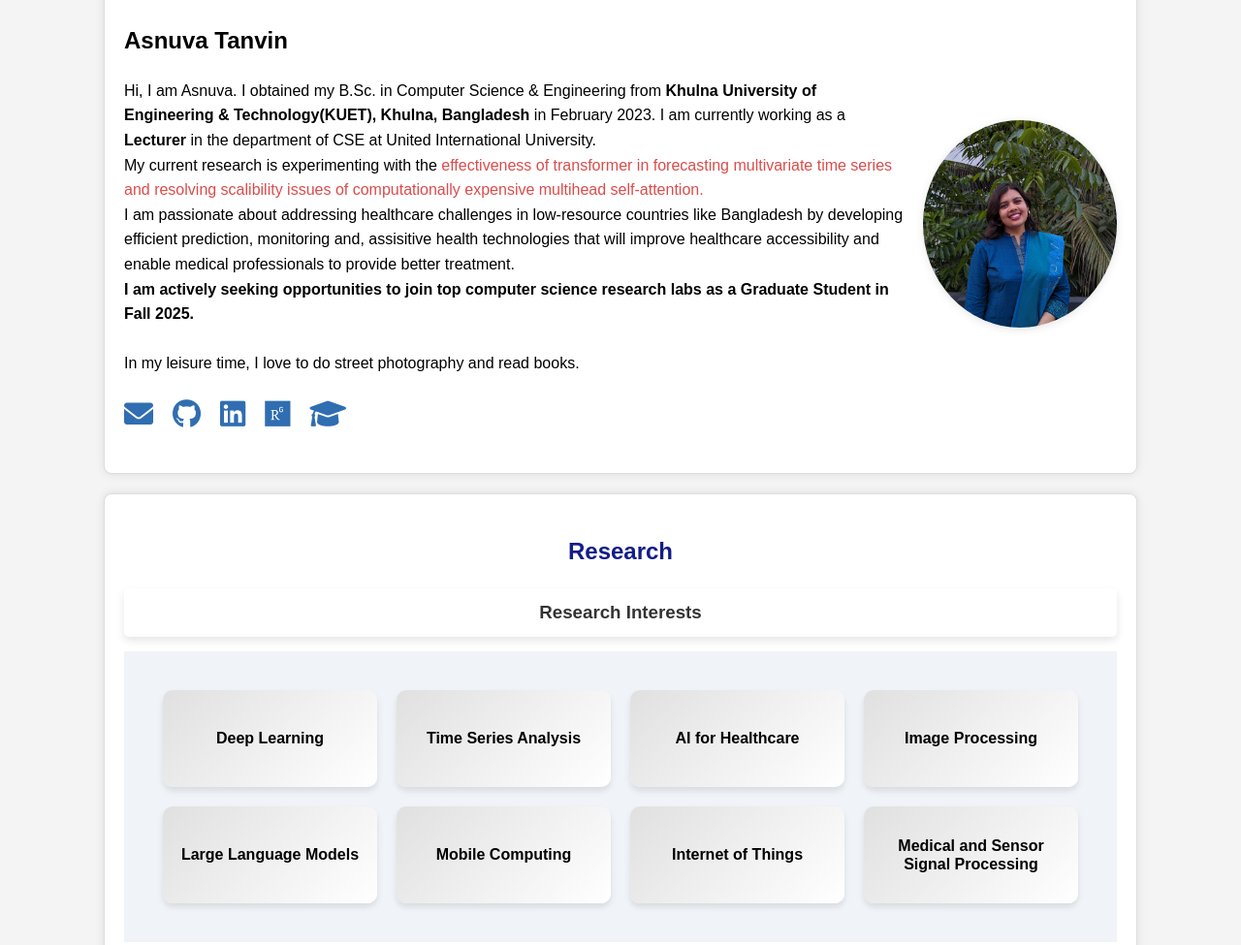
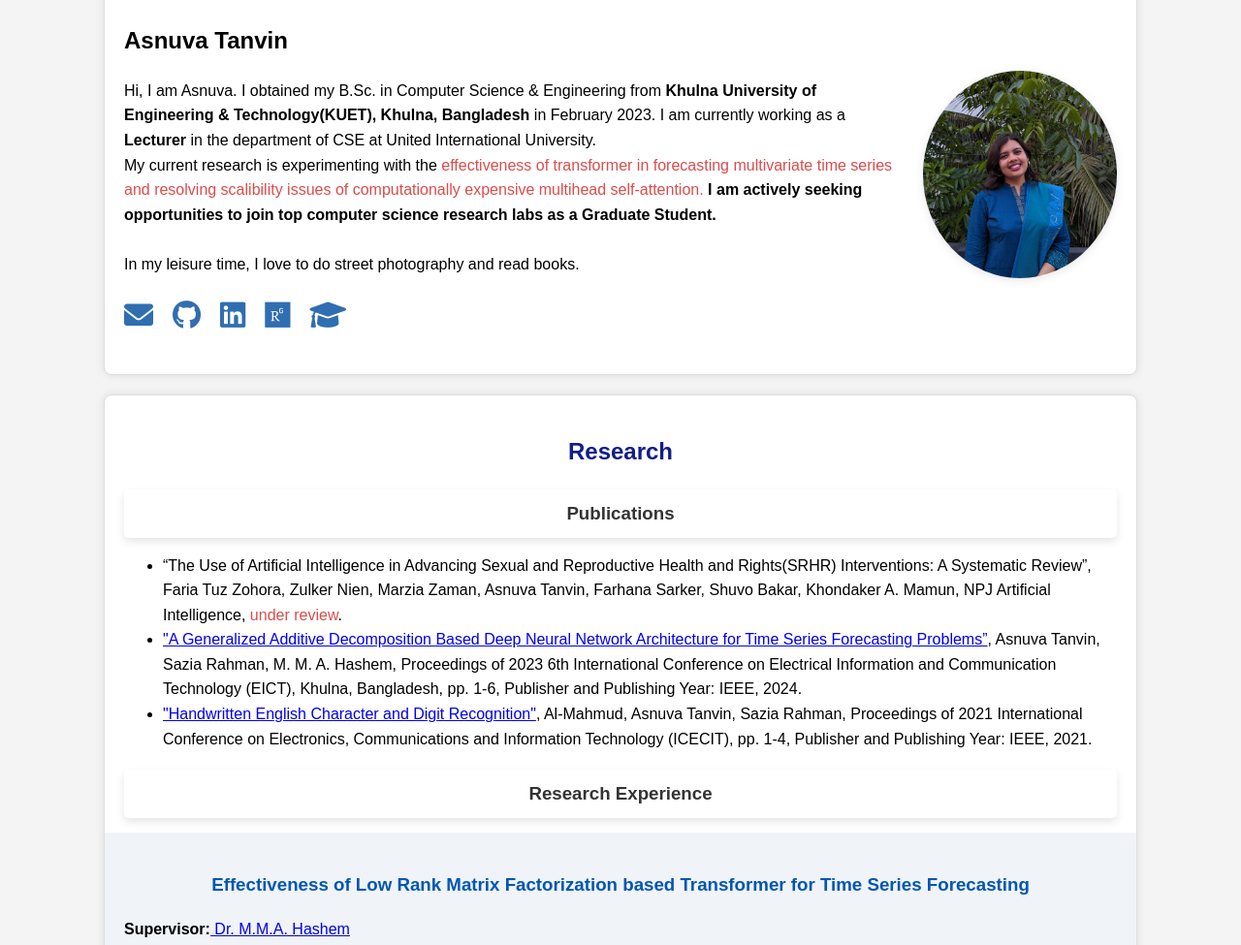
Before and after one commit to asnuvatanvin/asnuvatanvin.github.io, a plain HTML site: page index.html in a window 1280 px wide. Shown: the part 116-1091 px from the top of the page at 97% size. Drawn offline with Linux system fonts and the light colour scheme.

Commit message:
Update index.html

```diff
--- a/index.html
+++ b/index.html
@@ -39,9 +39,7 @@
           International University.
           <br>My current research is experimenting with the <span class="highlight">effectiveness
           of transformer in forecasting multivariate time series and resolving scalibility issues of computationally expensive multihead self-attention.</span>
-          <br>I am passionate about addressing healthcare challenges in low-resource countries like Bangladesh by developing efficient prediction, monitoring
-          and, assisitive health technologies that will improve healthcare accessibility and enable medical professionals to provide better treatment.<br>
-          <strong>I am actively seeking opportunities to join top computer science research labs as a Graduate Student in Fall 2025.</strong>
+          <strong>I am actively seeking opportunities to join top computer science research labs as a Graduate Student.</strong>
           <br><br>In my leisure time, I love to do street photography and read books.
         <div class="contact-links">
           <a href="mailto:asnuva.tanvin@gmail.com">
@@ -69,36 +67,7 @@
   </section>
   <section id="research" , class="section_box">
     <h2>Research</h2>
-    <h3 class="h3">Research Interests</h3>
-    <div class="research-section">
-      <div class="research-grid">
-          <div class="research-item">
-              <h4>Deep Learning</h4>
-          </div>
-          <div class="research-item">
-              <h4>Time Series Analysis</h4>
-          </div>
-          <div class="research-item">
-              <h4>AI for Healthcare</h4>
-          </div>
-          <div class="research-item">
-            <h4>Image Processing</h4>
-        </div>
-        <div class="research-item">
-          <h4>Large Language Models</h4>
-      </div>
-      <div class="research-item">
-        <h4>Mobile Computing</h4>
-      </div>
-      <div class="research-item">
-        <h4>Internet of Things</h4>
-      </div>
-      <div class="research-item">
-        <h4>Medical and Sensor Signal Processing</h4>
-      </div>
-          <!-- Add more research items as needed -->
-      </div>
-  </div>
+
     <div>
       <h3 class="h3">Publications</h3>
       <ul>
```
